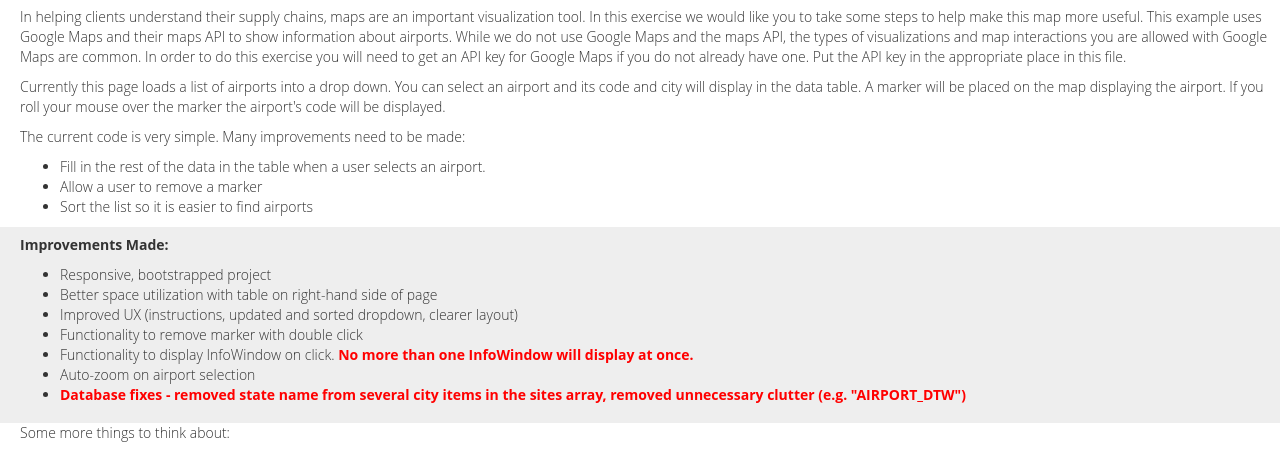
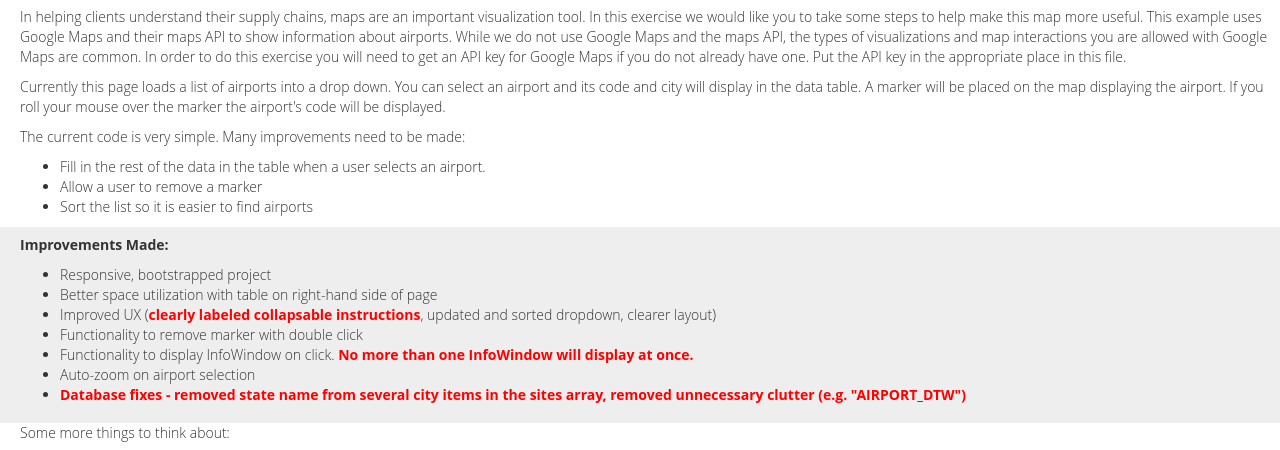
Before and after one commit to llamasoft-dotcom-demo/map-demo, a plain HTML site: page Map.html in a window 1280 px wide. Shown: the part 280-730 px from the top of the page. Drawn offline with nearby package versions, Linux system fonts and the light colour scheme; some packages are replaced by stand-ins of ours.

Commit message:
fixed collapsable instructions

```diff
--- a/Map.html
+++ b/Map.html
@@ -52,7 +52,7 @@
                     <ul>
                         <li>Responsive, bootstrapped project</li>
                         <li>Better space utilization with table on right-hand side of page</li>
-                        <li>Improved UX (instructions, updated and sorted dropdown, clearer layout)</li>
+                        <li>Improved UX (<span class="update">clearly labeled collapsable instructions</span>, updated and sorted dropdown, clearer layout)</li>
                         <li>Functionality to remove marker with double click</li>
                         <li>Functionality to display InfoWindow on click.  <span class="update">No more than one InfoWindow will display at once.</span></li>
                         <li>Auto-zoom on airport selection</li>
```
